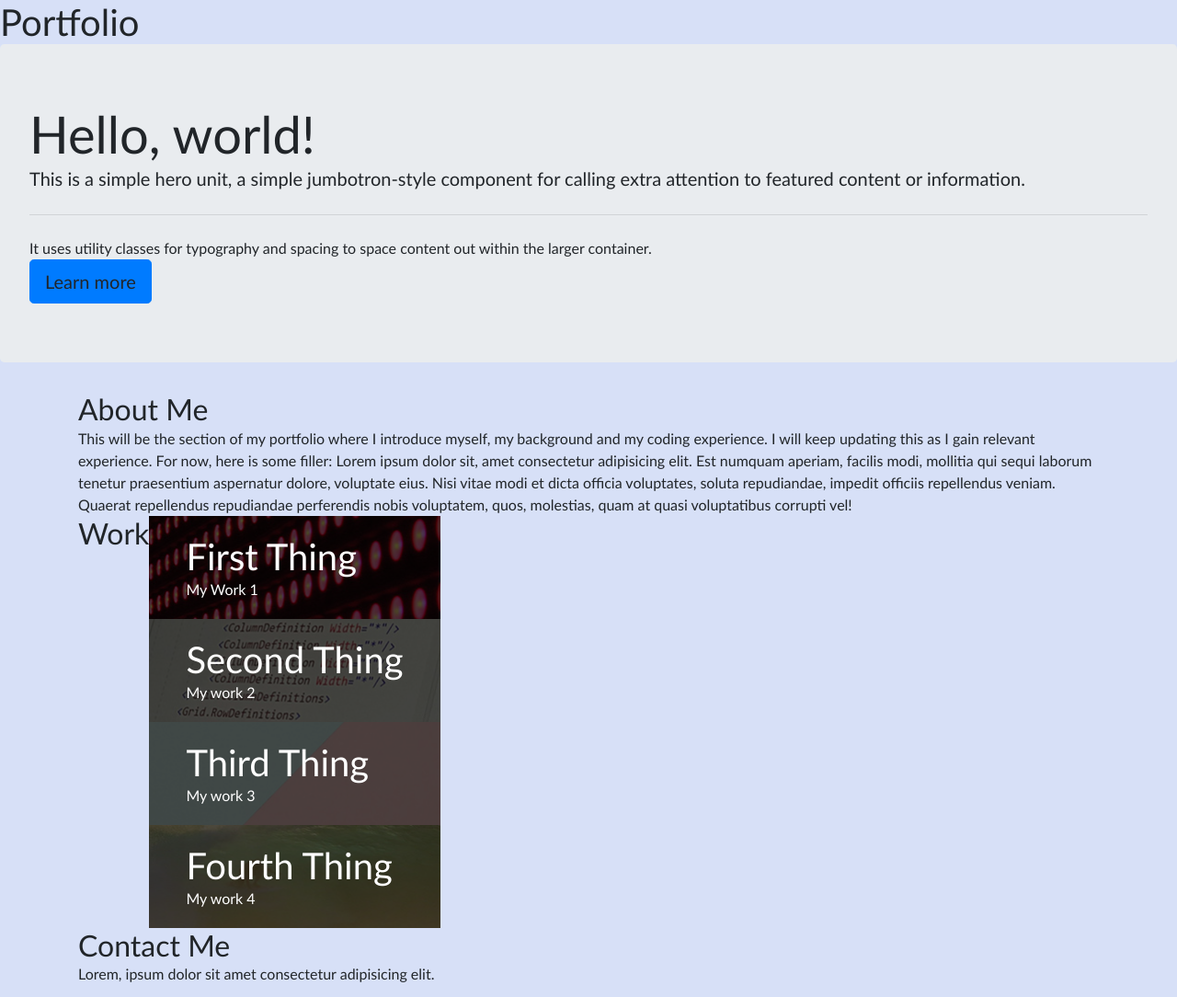
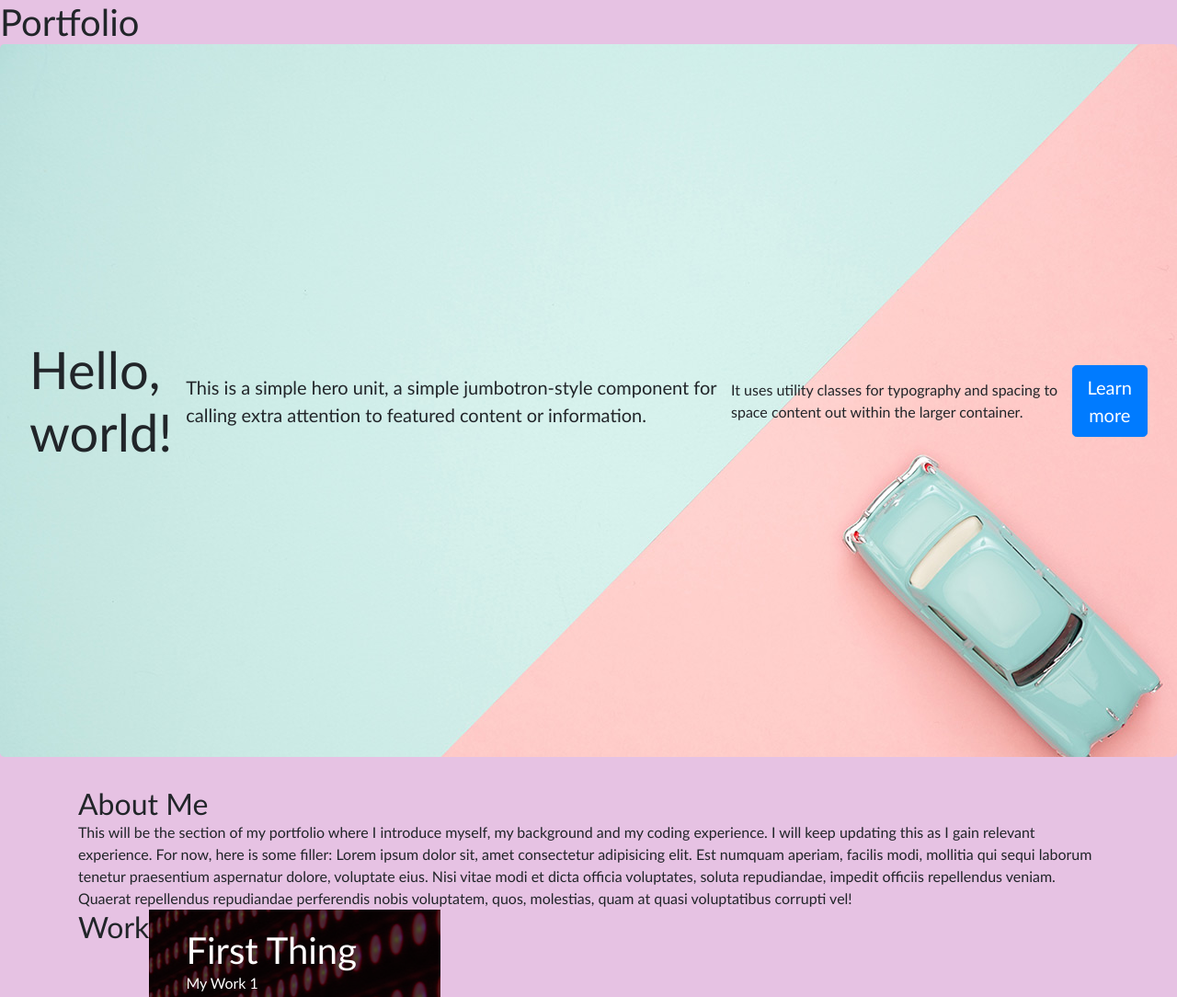
Before and after one commit to EmiKoder/challengethree, a plain HTML site: page index.html in a window 1280 px wide. Shown: the top 1084 px of the page at 92% size. Drawn offline with nearby package versions, Linux system fonts and the light colour scheme.

Commit message:
fixed jumbotron background image

```diff
--- a/css/style.css
+++ b/css/style.css
@@ -1,14 +1,5 @@
 * {
     box-sizing: border-box;
-  }
-
-
-  .hero-banner {
-    background: white;
-    height: 100px;
-    background-image: url("../images/02-hero-bg.jpg");
-    background-repeat: no-repeat;
-    background-position: center;
   }
 
   .portfolio1 {
@@ -48,11 +39,6 @@
   background-position: center;
   }
 
-  .hero-banner{
-  color: white;
-
-  }
-
   .text {
     background: rgb(0,0,0,0.7);
     width:100%;
@@ -65,7 +51,7 @@
     padding: 0;
     font-family: 'Trebuchet MS', 'Lucida Sans Unicode', 'Lucida Grande', 'Lucida Sans', Arial, sans-serif;
     line-height: 1.5;
-    background-color: rgb(215, 224, 247);
+    background-color: rgb(230, 194, 227);
   }
   .container{
   display: flex;
@@ -85,3 +71,13 @@
   p {
     margin: 0;
   }
+
+
+.jumbotron {
+    background-image:  url(../images/02-portfolio-3.jpg) ;
+    background-repeat: no-repeat;
+    height: calc(100vh - 25px);
+    display: flex;
+    align-items: center;
+    justify-content: center;
+  }
--- a/index.html
+++ b/index.html
@@ -23,12 +23,14 @@
   </header>
 
 <!--Jumbotron-->
-  <div class="jumbotron">
+<div class="jumbotron">
     <h1 class="display-4">Hello, world!</h1>
     <p class="lead">This is a simple hero unit, a simple jumbotron-style component for calling extra attention to featured content or information.</p>
     <hr class="my-4">
     <p>It uses utility classes for typography and spacing to space content out within the larger container.</p>
-    <a class="btn btn-primary btn-lg" role="button" data-toggle="modal" data-target="#exampleModal">Learn more</a>
+    <p class="lead">
+      <a class="btn btn-primary btn-lg" href="#" role="button">Learn more</a>
+    </p>
   </div>
 
   <main class="container">
```
